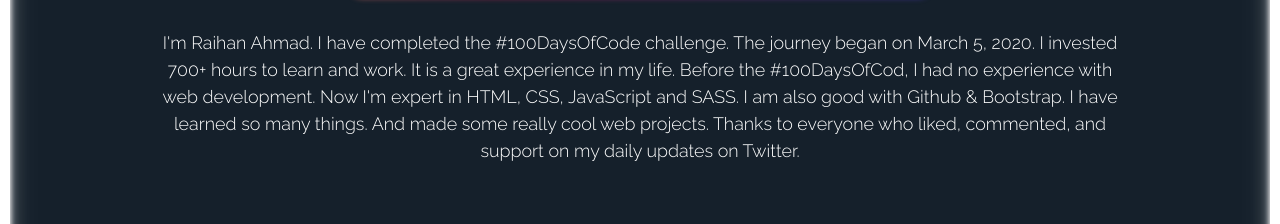
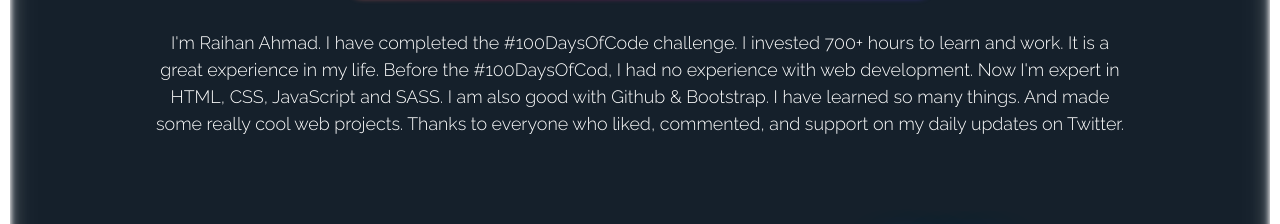
Before and after one commit to Akramsarker/all-my-project, a plain HTML site: page projects.html in a window 1280 px wide. Shown: the part 293-517 px from the top of the page. Drawn offline with Linux system fonts and the light colour scheme.

Commit message:
commented journey began date

```diff
--- a/projects.html
+++ b/projects.html
@@ -35,8 +35,8 @@
       </div>
 
       <p class="about-me">
-        I'm Raihan Ahmad. I have completed the #100DaysOfCode challenge. The
-        journey began on March 5, 2020. I invested 700+ hours to learn and work.
+        I'm Raihan Ahmad. I have completed the #100DaysOfCode challenge. <!--The
+        journey began on March 5, 2020.--> I invested 700+ hours to learn and work.
         It is a great experience in my life. Before the #100DaysOfCod, I had no
         experience with web development. Now I'm expert in HTML, CSS, JavaScript
         and SASS. I am also good with Github & Bootstrap. I have learned so many
```
